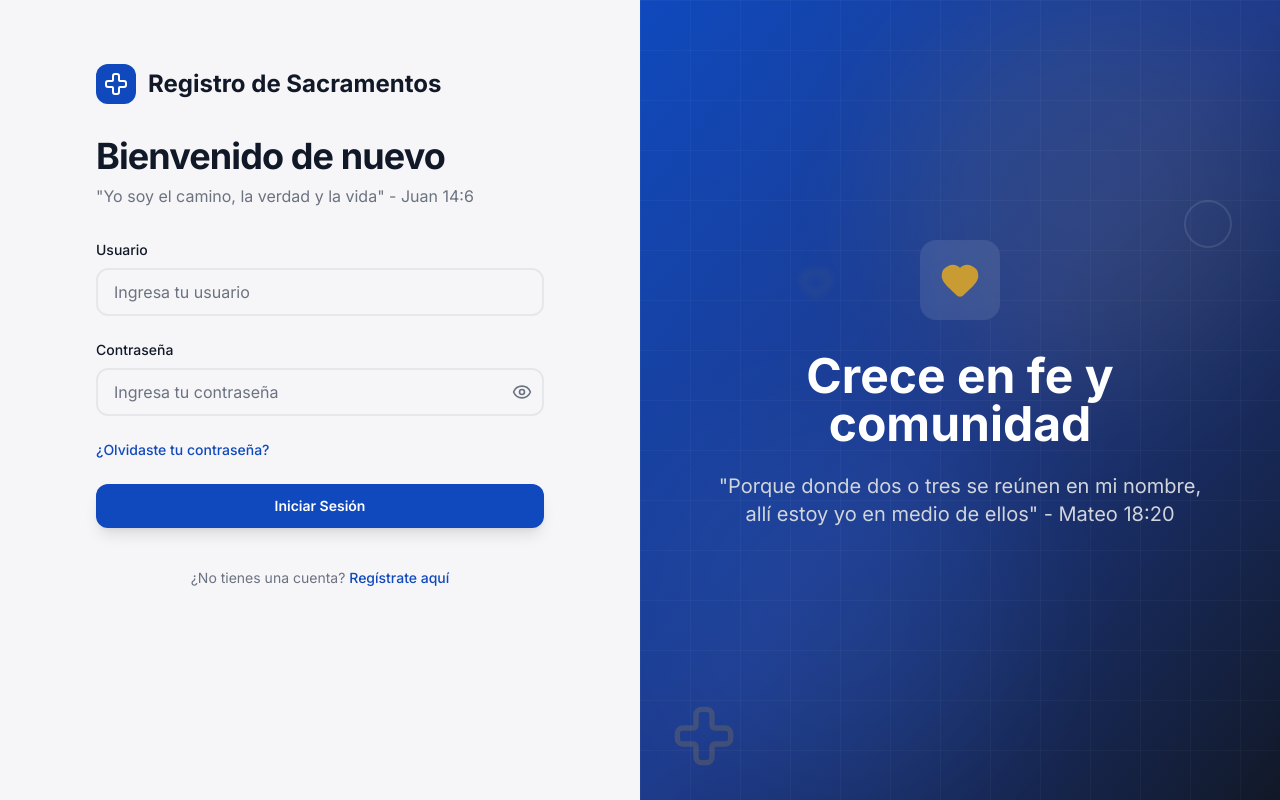
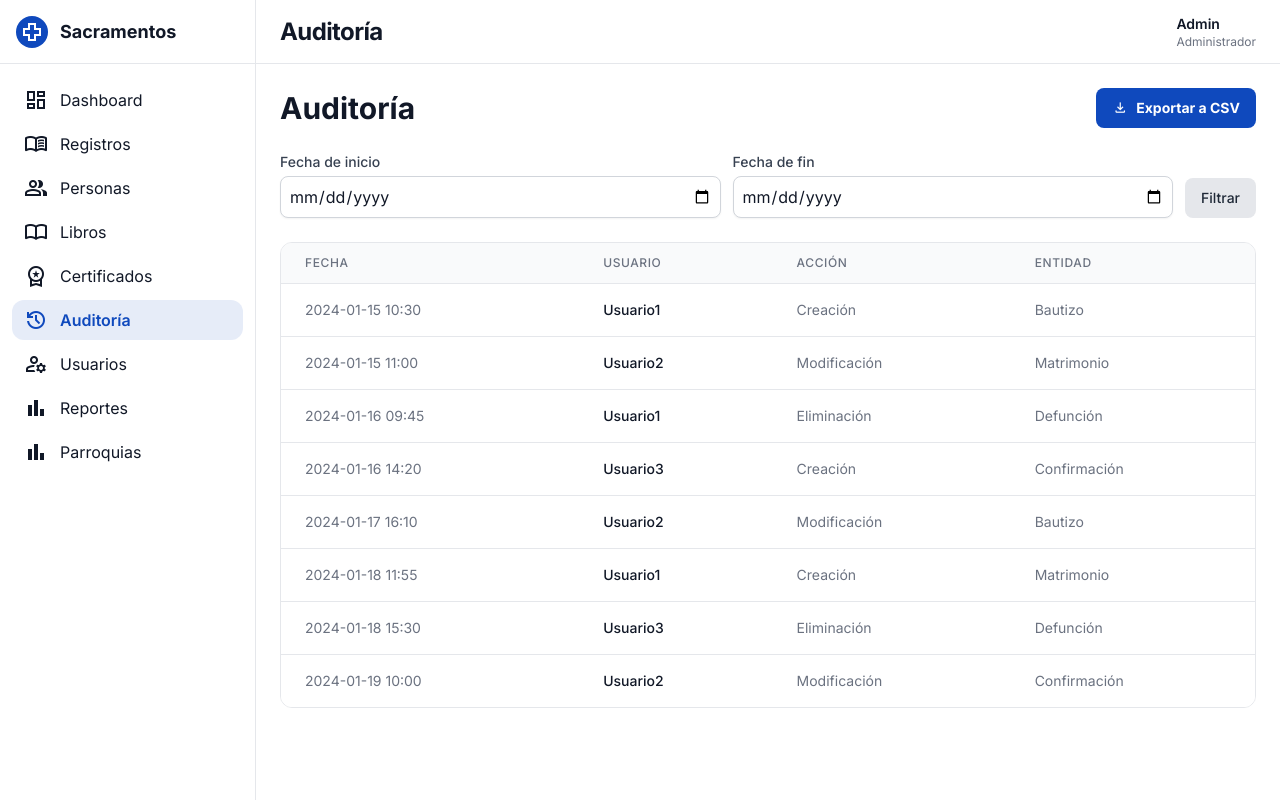
Before and after one commit to Alkima-hydra/FRONT_TALLER, a React (Vite) app: page /auditoria in a window 1280 px wide. Before the commit this address led to /. Built offline with nearby package versions, Linux system fonts and the light colour scheme.

Commit message:
auditoria ando

```diff
--- a/src/App.jsx
+++ b/src/App.jsx
@@ -5,7 +5,7 @@ import Dashboard from './features/dashboard/Dashboard'
 import Login from './features/login/Login'
 import Registros from './features/registros/Registros'
 import Personas from './features/personas/Personas'
-// import Auditoria from './features/auditoria/Auditoria'
+import Auditoria from './features/auditoria/Auditoria'
 import Libros from './features/libros/Libros'
 import Usuarios from './features/usuarios/Usuarios'
 import Reportes from './features/reportes/Reportes'
@@ -25,6 +25,7 @@ export default function App() {
         <Route path="/reportes" element={<Reportes />} />
         <Route path="/certificados" element={<Certificados />} />
         <Route path="/parroquias" element={<Parroquias />} />
+        <Route path="/auditoria" element={<Auditoria />} />
         <Route path="*" element={<Navigate to="/" replace />} />
       </Routes>
     </Provider>
--- /dev/null
+++ b/src/features/auditoria/Auditoria.jsx
@@ -0,0 +1,90 @@
+import Layout from '../../shared/components/layout/Layout';
+
+export default function Auditoria() {
+  return (
+    <Layout title="Auditoría">
+      <div className="flex items-center justify-between">
+        <h1 className="text-3xl font-bold text-gray-900 dark:text-white">Auditoría</h1>
+        <button className="flex items-center gap-2 rounded bg-primary px-4 py-2 text-sm font-bold text-white hover:bg-primary/90">
+          <span className="material-symbols-outlined text-base">download</span>
+          <span>Exportar a CSV</span>
+        </button>
+      </div>
+
+      <div className="mt-6 flex flex-col gap-3 sm:flex-row sm:items-end">
+        <div className="flex-1">
+          <label htmlFor="start-date" className="block text-sm font-medium text-gray-700 dark:text-gray-300">Fecha de inicio</label>
+          <input id="start-date" type="date" className="mt-1 block w-full rounded border-gray-300 bg-white p-2 shadow-sm focus:border-primary focus:ring-primary dark:border-gray-700 dark:bg-gray-800 dark:text-white" />
+        </div>
+        <div className="flex-1">
+          <label htmlFor="end-date" className="block text-sm font-medium text-gray-700 dark:text-gray-300">Fecha de fin</label>
+          <input id="end-date" type="date" className="mt-1 block w-full rounded border-gray-300 bg-white p-2 shadow-sm focus:border-primary focus:ring-primary dark:border-gray-700 dark:bg-gray-800 dark:text-white" />
+        </div>
+        <button className="h-10 rounded bg-gray-200 px-4 text-sm font-medium text-gray-800 hover:bg-gray-300 dark:bg-gray-700 dark:text-gray-200 dark:hover:bg-gray-600">Filtrar</button>
+      </div>
+
+      <div className="mt-6 overflow-hidden rounded-lg border border-gray-200 bg-white dark:border-gray-800 dark:bg-gray-900">
+        <table className="min-w-full divide-y divide-gray-200 dark:divide-gray-800">
+          <thead className="bg-gray-50 dark:bg-gray-800">
+            <tr>
+              <th scope="col" className="px-6 py-3 text-left text-xs font-medium uppercase tracking-wider text-gray-500 dark:text-gray-400">Fecha</th>
+              <th scope="col" className="px-6 py-3 text-left text-xs font-medium uppercase tracking-wider text-gray-500 dark:text-gray-400">Usuario</th>
+              <th scope="col" className="px-6 py-3 text-left text-xs font-medium uppercase tracking-wider text-gray-500 dark:text-gray-400">Acción</th>
+              <th scope="col" className="px-6 py-3 text-left text-xs font-medium uppercase tracking-wider text-gray-500 dark:text-gray-400">Entidad</th>
+            </tr>
+          </thead>
+          <tbody className="divide-y divide-gray-200 bg-white dark:divide-gray-700 dark:bg-gray-900">
+            <tr>
+              <td className="whitespace-nowrap px-6 py-4 text-sm text-gray-500 dark:text-gray-400">2024-01-15 10:30</td>
+              <td className="whitespace-nowrap px-6 py-4 text-sm font-medium text-gray-900 dark:text-white">Usuario1</td>
+              <td className="whitespace-nowrap px-6 py-4 text-sm text-gray-500 dark:text-gray-400">Creación</td>
+              <td className="whitespace-nowrap px-6 py-4 text-sm text-gray-500 dark:text-gray-400">Bautizo</td>
+            </tr>
+            <tr>
+              <td className="whitespace-nowrap px-6 py-4 text-sm text-gray-500 dark:text-gray-400">2024-01-15 11:00</td>
+              <td className="whitespace-nowrap px-6 py-4 text-sm font-medium text-gray-900 dark:text-white">Usuario2</td>
+              <td className="whitespace-nowrap px-6 py-4 text-sm text-gray-500 dark:text-gray-400">Modificación</td>
+              <td className="whitespace-nowrap px-6 py-4 text-sm text-gray-500 dark:text-gray-400">Matrimonio</td>
+            </tr>
+            <tr>
+              <td className="whitespace-nowrap px-6 py-4 text-sm text-gray-500 dark:text-gray-400">2024-01-16 09:45</td>
+              <td className="whitespace-nowrap px-6 py-4 text-sm font-medium text-gray-900 dark:text-white">Usuario1</td>
+              <td className="whitespace-nowrap px-6 py-4 text-sm text-gray-500 dark:text-gray-400">Eliminación</td>
+              <td className="whitespace-nowrap px-6 py-4 text-sm text-gray-500 dark:text-gray-400">Defunción</td>
+            </tr>
+            <tr>
+              <td className="whitespace-nowrap px-6 py-4 text-sm text-gray-500 dark:text-gray-400">2024-01-16 14:20</td>
+              <td className="whitespace-nowrap px-6 py-4 text-sm font-medium text-gray-900 dark:text-white">Usuario3</td>
+              <td className="whitespace-nowrap px-6 py-4 text-sm text-gray-500 dark:text-gray-400">Creación</td>
+              <td className="whitespace-nowrap px-6 py-4 text-sm text-gray-500 dark:text-gray-400">Confirmación</td>
+            </tr>
+            <tr>
+              <td className="whitespace-nowrap px-6 py-4 text-sm text-gray-500 dark:text-gray-400">2024-01-17 16:10</td>
+              <td className="whitespace-nowrap px-6 py-4 text-sm font-medium text-gray-900 dark:text-white">Usuario2</td>
+              <td className="whitespace-nowrap px-6 py-4 text-sm text-gray-500 dark:text-gray-400">Modificación</td>
+              <td className="whitespace-nowrap px-6 py-4 text-sm text-gray-500 dark:text-gray-400">Bautizo</td>
+            </tr>
+            <tr>
+              <td className="whitespace-nowrap px-6 py-4 text-sm text-gray-500 dark:text-gray-400">2024-01-18 11:55</td>
+              <td className="whitespace-nowrap px-6 py-4 text-sm font-medium text-gray-900 dark:text-white">Usuario1</td>
+              <td className="whitespace-nowrap px-6 py-4 text-sm text-gray-500 dark:text-gray-400">Creación</td>
+              <td className="whitespace-nowrap px-6 py-4 text-sm text-gray-500 dark:text-gray-400">Matrimonio</td>
+            </tr>
+            <tr>
+              <td className="whitespace-nowrap px-6 py-4 text-sm text-gray-500 dark:text-gray-400">2024-01-18 15:30</td>
+              <td className="whitespace-nowrap px-6 py-4 text-sm font-medium text-gray-900 dark:text-white">Usuario3</td>
+              <td className="whitespace-nowrap px-6 py-4 text-sm text-gray-500 dark:text-gray-400">Eliminación</td>
+              <td className="whitespace-nowrap px-6 py-4 text-sm text-gray-500 dark:text-gray-400">Defunción</td>
+            </tr>
+            <tr>
+              <td className="whitespace-nowrap px-6 py-4 text-sm text-gray-500 dark:text-gray-400">2024-01-19 10:00</td>
+              <td className="whitespace-nowrap px-6 py-4 text-sm font-medium text-gray-900 dark:text-white">Usuario2</td>
+              <td className="whitespace-nowrap px-6 py-4 text-sm text-gray-500 dark:text-gray-400">Modificación</td>
+              <td className="whitespace-nowrap px-6 py-4 text-sm text-gray-500 dark:text-gray-400">Confirmación</td>
+            </tr>
+          </tbody>
+        </table>
+      </div>
+    </Layout>
+  )
+}
--- a/src/shared/config/navConfig.js
+++ b/src/shared/config/navConfig.js
@@ -4,7 +4,7 @@ export const navItems = [
   { to: '/personas', label: 'Personas', icon: 'group' },
   { to: '/libros', label: 'Libros', icon: 'import_contacts' },
   { to: '/certificados', label: 'Certificados', icon: 'workspace_premium' },
-  { to: '/auditoria', label: 'Auditoría', icon: 'history', disabled: true },
+  { to: '/auditoria', label: 'Auditoría', icon: 'history' },
   { to: '/usuarios', label: 'Usuarios', icon: 'manage_accounts' },
   { to: '/reportes', label: 'Reportes', icon: 'bar_chart' },
   { to: '/parroquias', label: 'Parroquias', icon: 'bar_chart' },
```
